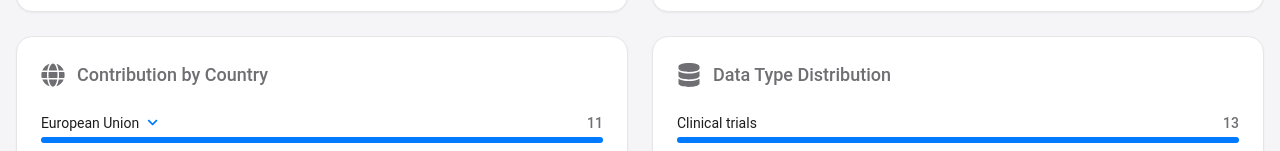
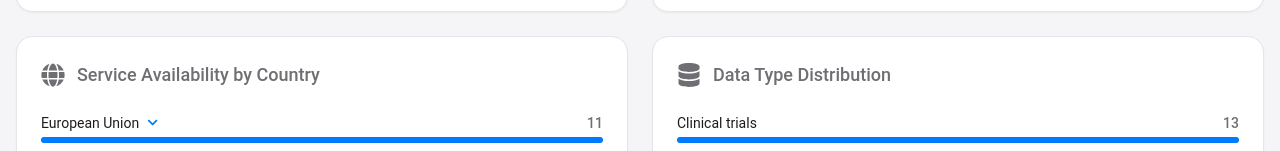
Before and after one commit to yourselftoscience/yourselftoscience.org, a Next.js app: page /stats in a window 1280 px wide. Shown: the part 559-710 px from the top of the page. Built offline with nearby package versions, Linux system fonts and the light colour scheme.

Commit message:
fix: update title of StatCard from "Contribution by Country" to "Service Availability by Country" for clarity

```diff
--- a/src/app/stats/page.js
+++ b/src/app/stats/page.js
@@ -157,7 +157,7 @@ const StatsPage = () => {
 
                 {/* Row 2: Larger Cards */}
                 <div className="grid grid-cols-1 md:grid-cols-2 gap-6">
-                    <StatCard title="Contribution by Country" icon={<FaGlobe size="1.5em"/>}>
+                    <StatCard title="Service Availability by Country" icon={<FaGlobe size="1.5em"/>}>
                         <div className="mt-6">
                             {stats.topCountries.map(([country, count], index) => {
                                const maxValue = stats.topCountries[0][1];
```
